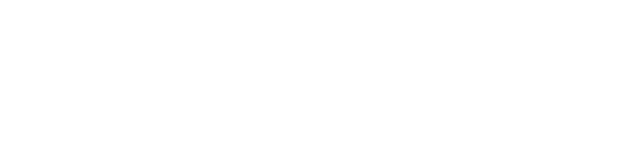
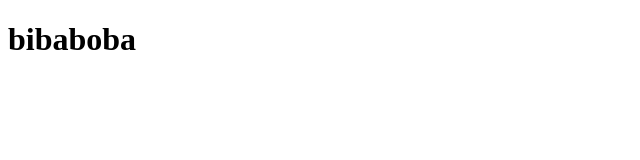
Before and after one commit to BarseloDorado/test_repo, a plain HTML site: page index.html in a window 1280 px wide. Shown: the whole page, without its empty margins (0-640 px from the left). Drawn offline with Linux system fonts and the light colour scheme.

Commit message:
add tittle

```diff
--- a/index.html
+++ b/index.html
@@ -4,6 +4,7 @@
     <meta charset="UTF-8">
     <meta name="viewport" content="width=device-width, initial-scale=1.0">
     <title>Document</title>
+    <h1>bibaboba</h1>
 </head>
 <body>
 
```
